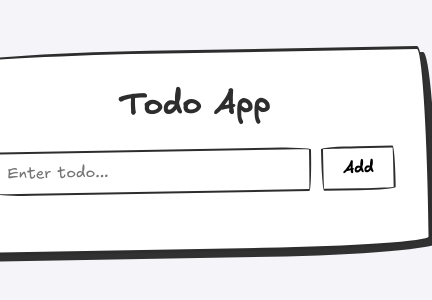
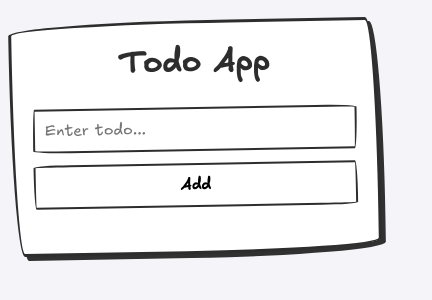
Before and after one commit to thekaramveer/todo-app, a React (Vite) app: page / in a window 390 px wide. Shown: the top 300 px of the page, 432 px wide, since content can reach past the window. Built offline with nearby package versions, Linux system fonts and the light colour scheme.

Commit message:
feat: make UI responsive for mobile screens

```diff
--- a/src/App.css
+++ b/src/App.css
@@ -1,14 +1,20 @@
+*,
+*::before,
+*::after {
+    box-sizing: border-box;
+}
+
 body {
     background-color: #f4f4f9;
-    display: flex;
-    justify-content: center;
     margin: 0;
     min-height: 100vh;
 }
 
 /* The main warped "paper" card */
 .sketchy-container {
-    width: 400px;
+    display: flex;
+    flex-direction: column;
+    width: 500px;
     margin: 50px auto;
     padding: 32px;
     background-color: #ffffff;
@@ -140,3 +146,42 @@ body {
     padding: 0;
     border-bottom-color: transparent;
 }
+
+
+
+/* --- RESPONSIVE MEDIA QUERIES --- */
+@media (max-width: 500px) {
+    body {
+        margin: 0;
+        padding: 0;
+        overflow-x: hidden;
+        /* Prevents tiny accidental side-scrolling */
+    }
+
+
+    .sketchy-container {
+        width: 100vw;
+        padding: 20px;
+        margin: 10px auto;
+        /* Reduce shadow slightly so it doesn't look overwhelming on mobile */
+        box-shadow: 4px 4px 0px rgba(0, 0, 0, 0.8);
+    }
+
+
+
+    .input-group {
+        flex-direction: column;
+        /* Stacks the input and button on very tiny screens */
+        gap: 12px;
+    }
+
+    .sketchy-button {
+        width: 100%;
+        /* Makes the button full width when stacked */
+    }
+
+    .sketchy-text {
+        font-size: 16px;
+        /* Slightly smaller text for mobile */
+    }
+}
--- a/src/index.css
+++ b/src/index.css
@@ -14,3 +14,11 @@ textarea,
 button {
     font-family: 'Excalifont', sans-serif;
 }
+
+#root {
+    width: 100%;
+    display: flex;
+    justify-content: center;
+    padding: 10px;
+    /* Keeps the container centered on desktop */
+}
```
